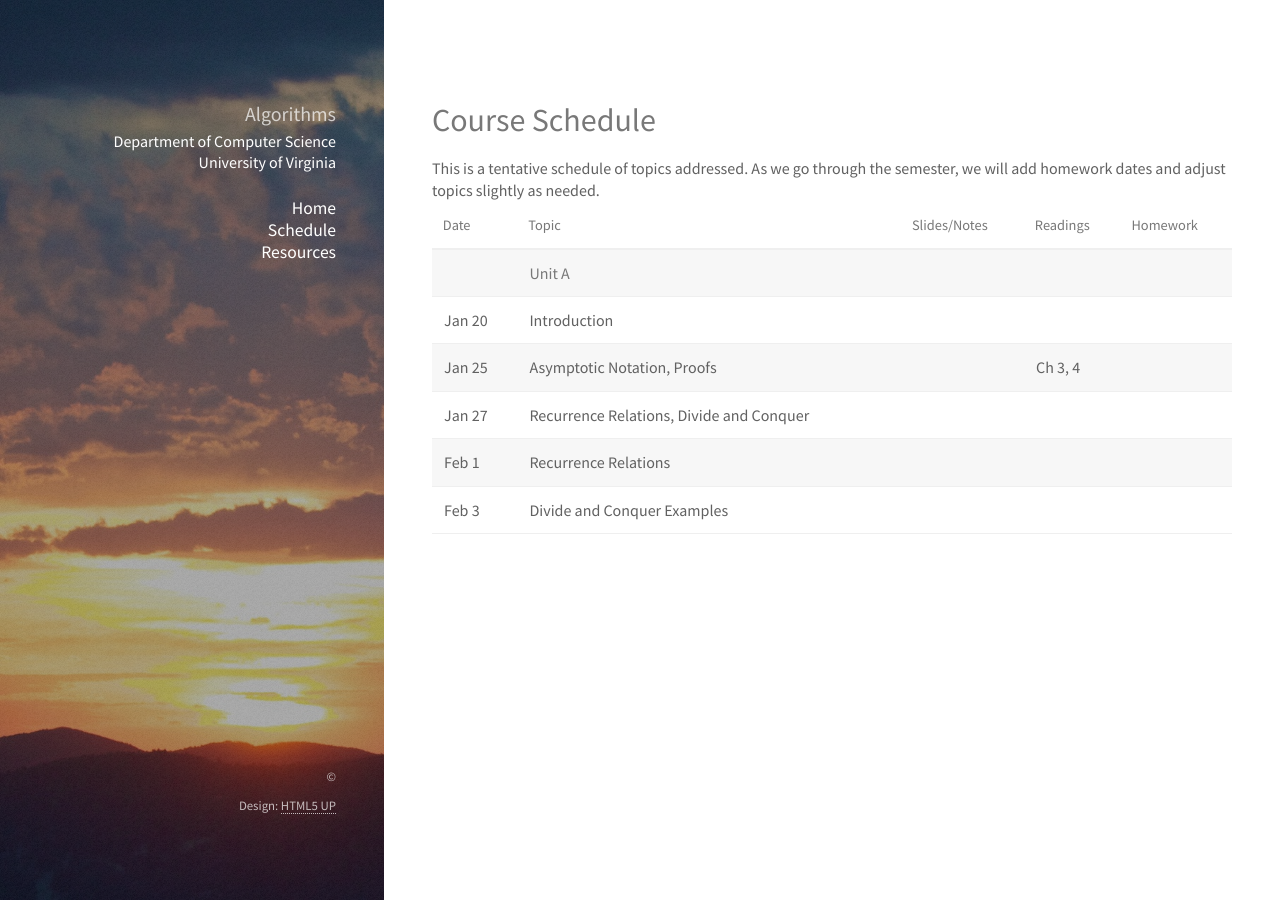
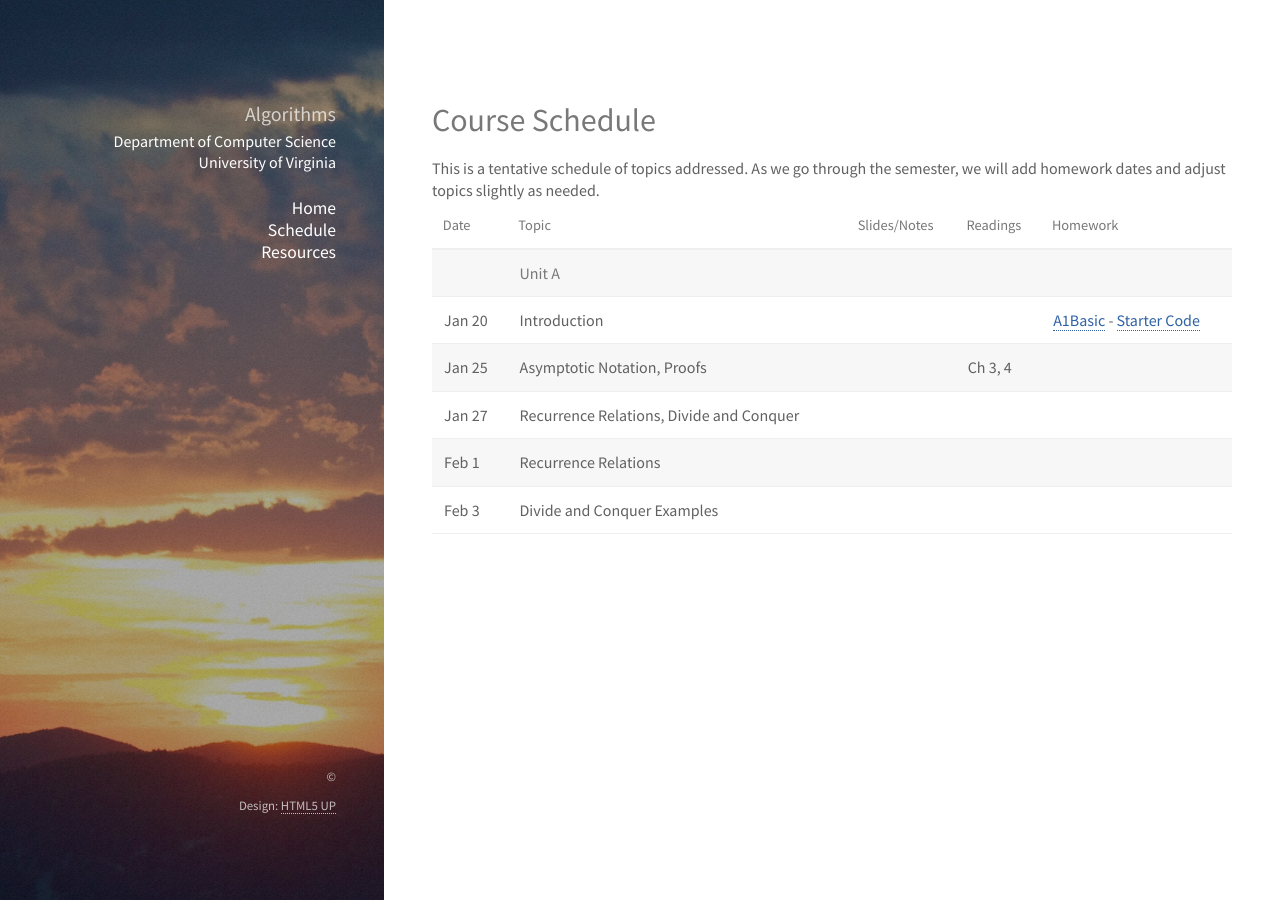
Before and after one commit to uva-cs/cs4102-s22, a Jekyll site: the page built from schedule.md, in a window 1280 px wide. Built offline with Jekyll 4.4.1, drawn with Linux system fonts in a browser that asks for light colours; nearby versions of some CDN libraries; library files that are not in the unit come from our copies.

Commit message:
Added first homework

```diff
--- a/schedule.md
+++ b/schedule.md
@@ -10,7 +10,7 @@ This is a tentative schedule of topics addressed.  As we go through the semester
 | Date    | Topic                                    | Slides/Notes | Readings | Homework |
 | ------- | ------                                   | -----        | ------   | -------  |
 |         | **Unit A**                               |              |          |          |
-| Jan 20  | Introduction                             |              |          |          |
+| Jan 20  | Introduction                             |              |          | [A1Basic](unita/basic/cs4102_A1basic.pdf) - [Starter Code](unita/basic/cs4102_A1basic.zip)        |
 | Jan 25  | Asymptotic Notation, Proofs              |              | Ch 3, 4  |          |
 | Jan 27  | Recurrence Relations, Divide and Conquer |              |          |          |
 | Feb 1   | Recurrence Relations                     |              |          |          |
```
Also changed, not shown: 2 other files.
